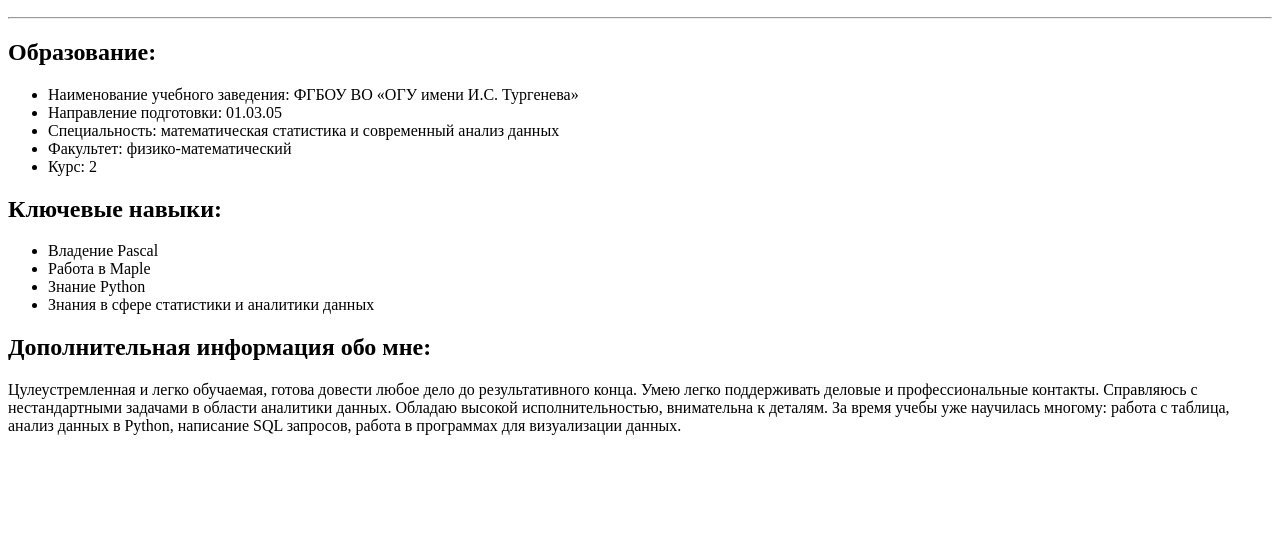
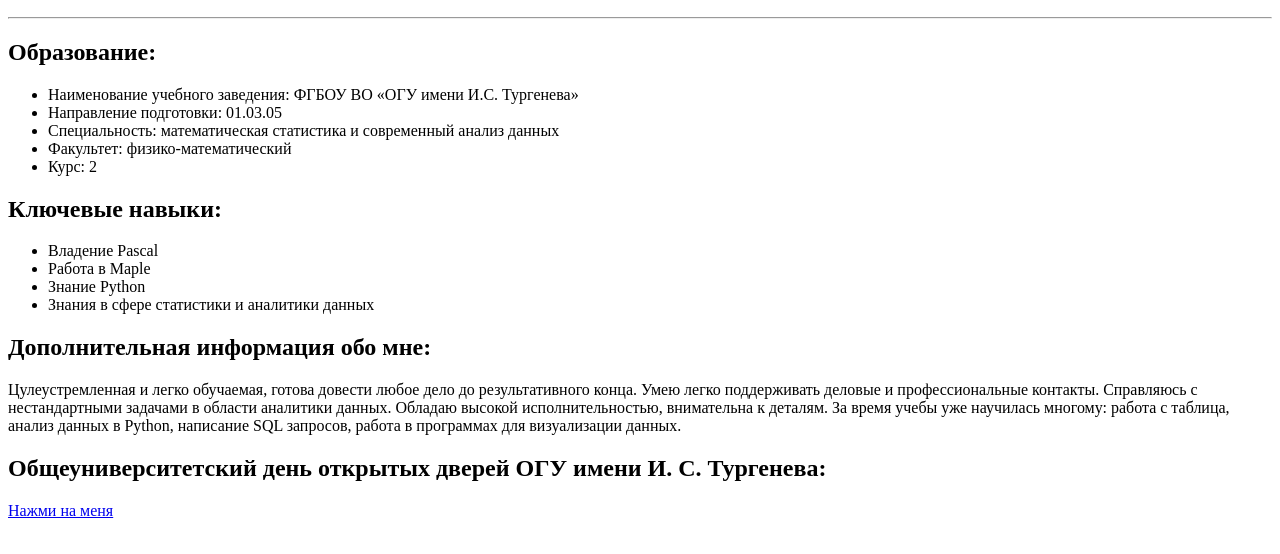
Before and after one commit to veronikaaaaaaaaaaaa/veronikaaaaaaaaaaaa.githib.io, a plain HTML site: page index.html in a window 1280 px wide. Shown: the part 110-664 px from the top of the page. Drawn offline with Linux system fonts and the light colour scheme.

Commit message:
Update index.html

```diff
--- a/index.html
+++ b/index.html
@@ -43,6 +43,11 @@
 
     </p>
     </section>
+
+    </section>
+          <h2>Общеуниверситетский день открытых дверей ОГУ имени И. С. Тургенева:</h2>
+          <p><a href="https://project9553329.tilda.ws/">Нажми на меня</a><p>
+    </section>
   </main>
 </body>
 </html>
```
